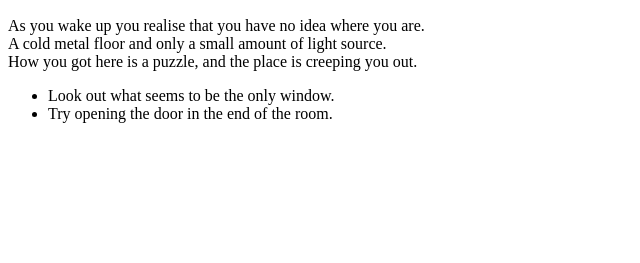
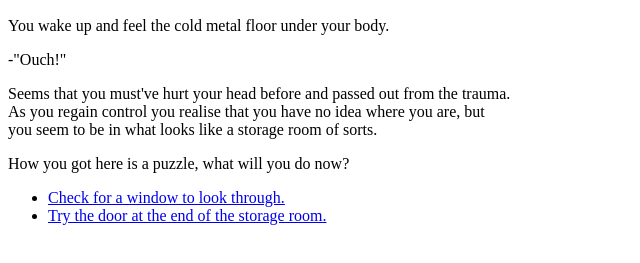
Before and after one commit to MagikWytch/game-book-adventure, a plain HTML site: page images/index.html in a window 1280 px wide. Shown: the part 311-574 px from the top of the page, without its empty margins (0-640 px from the left). Drawn offline with Linux system fonts and the light colour scheme.

Commit message:
index page is completed

```diff
--- a/images/index.html
+++ b/images/index.html
@@ -5,15 +5,25 @@
     <title>Alien Encounter</title>
 </head>
 <body>
+
 <img src="https://img00.deviantart.net/87ce/i/2008/237/0/7/bsg_corridor_by_snazz84.jpg">
-<p>As you wake up you realise that you have no idea where you are.<br/>
-    A cold metal floor and only a small amount of light source.<br/>
-    How you got here is a puzzle, and the place is creeping you out.</p>
+
+<div>
+    <p>You wake up and feel the cold metal floor under your body.</p>
+
+    <p>-"Ouch!"</p>
+
+    <p>Seems that you must've hurt your head before and passed out from the trauma.<br/>
+        As you regain control you realise that you have no idea where you are, but<br/>
+        you seem to be in what looks like a storage room of sorts.<br/>
+    </p>
+</div>
+
+<p>How you got here is a puzzle, what will you do now?</p>
 
 <ul>
-    <li>Look out what seems to be the only window.</li>
-    <li>Try opening the door in the end of the room.</li>
+    <li><a href="page1.html">Check for a window to look through.</a></li>
+    <li><a href="page2.html">Try the door at the end of the storage room.</a></li>
 </ul>
-
 </body>
 </html>
```
Also changed, not shown: images/page1.html (+1 -1 lines), images/page2.html (+1 -1 lines).
